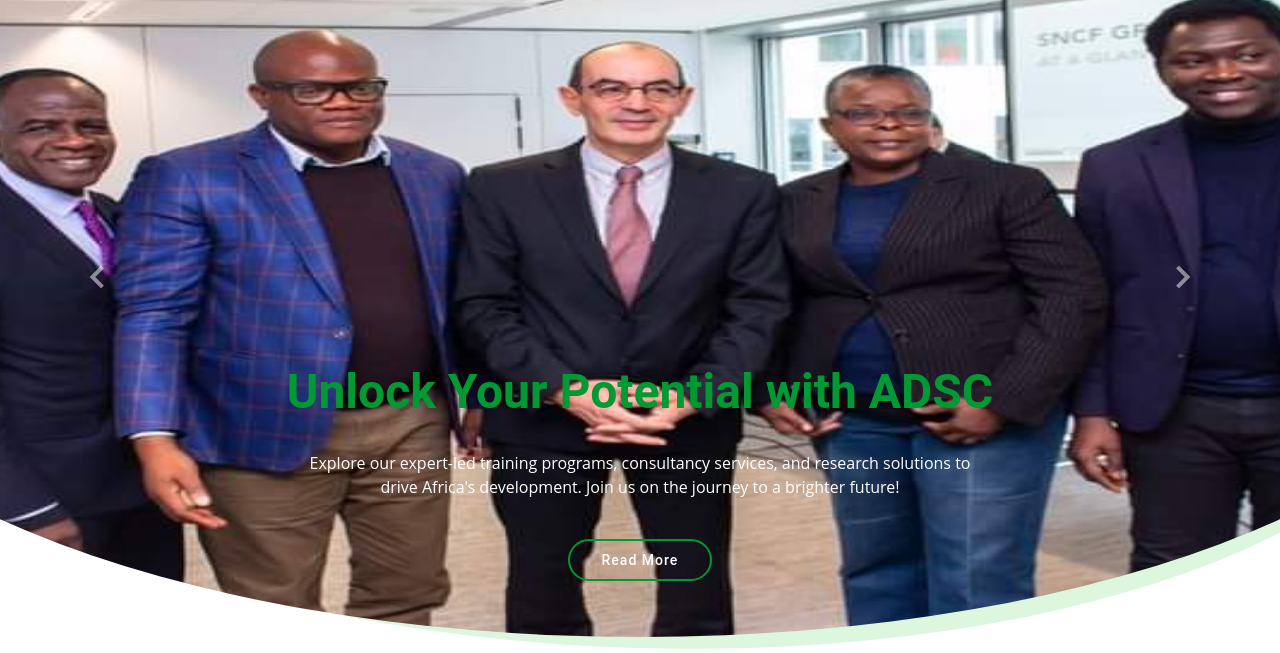
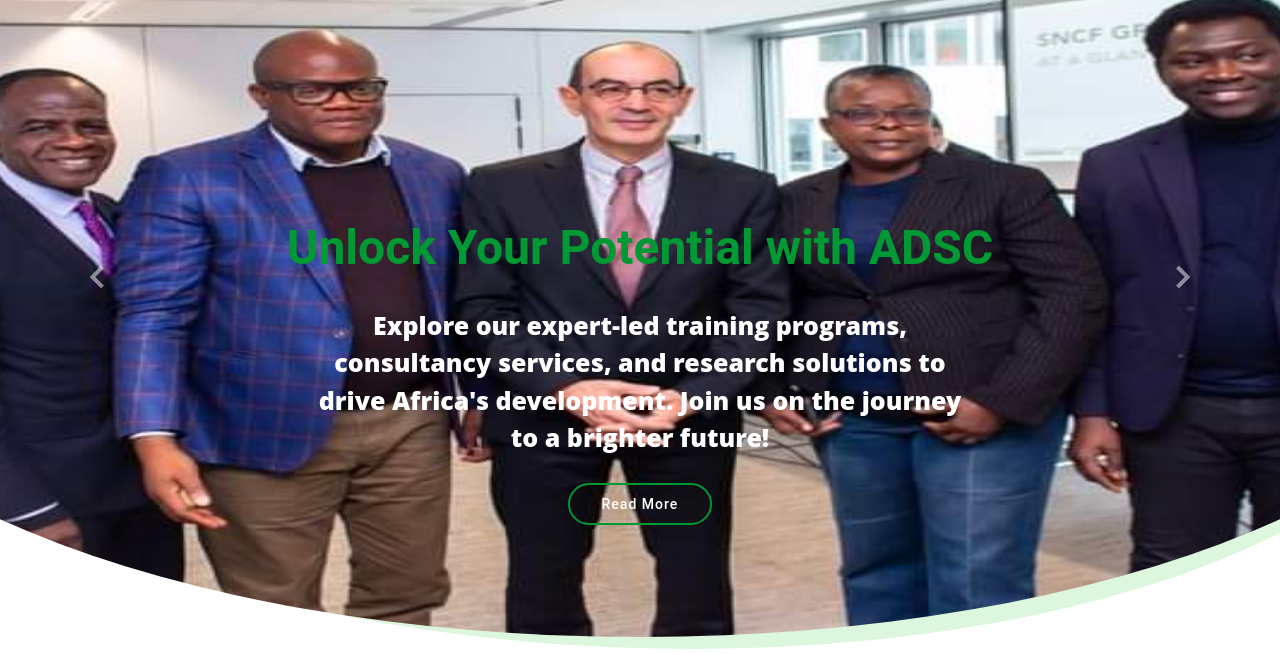
Before and after one commit to Muhammad-Hunain/ASDC, a plain HTML site: page index.html in a window 1280 px wide. Shown: the part 147-800 px from the top of the page. Drawn offline with nearby package versions, Linux system fonts and the light colour scheme.

Commit message:
Updated textSize

```diff
--- a/assets/css/style.css
+++ b/assets/css/style.css
@@ -474,13 +474,15 @@ body {
     margin-bottom: 30px;
     font-size: 48px;
     font-weight: 700;
-    margin-top: 400px;
+    margin-top: 200px;
   }
 
   #hero p {
-    width: 80%;
+    width: 100%;
     animation-delay: 0.4s;
-    margin: 0 auto 30px auto;
+    /* margin: 0 auto 30px auto; */
+    font-size: 25px;
+    font-weight: 800;
     color: #fff;
   }
 
```
